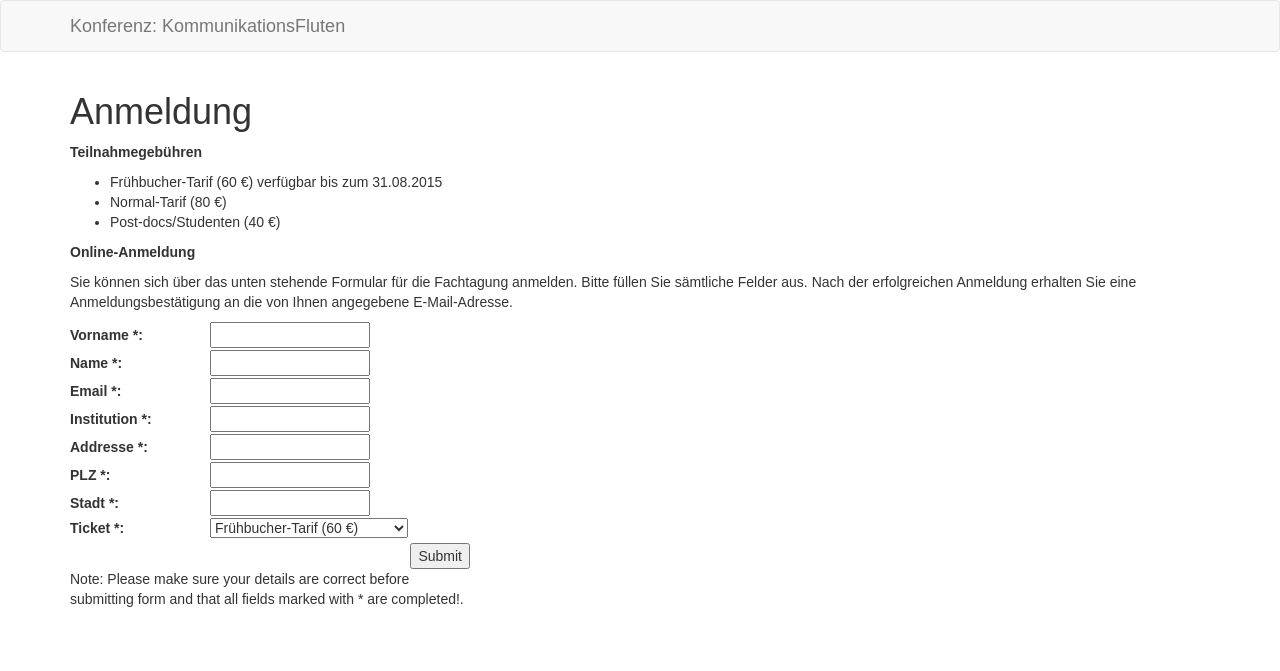
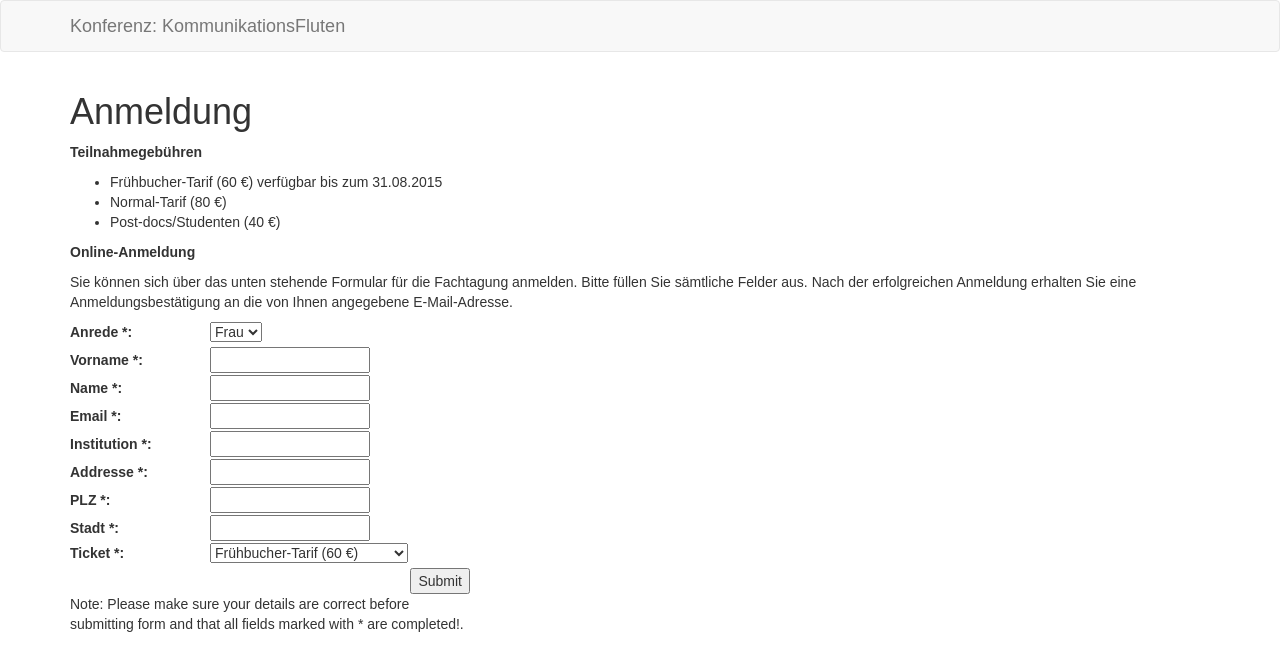
Before and after one commit to susedev/test, a Jekyll site: the page built from anmeldung.html, in a window 1280 px wide. Shown: the top 671 px of the page. Built offline with Jekyll 4.4.1, drawn with Linux system fonts in a browser that asks for light colours.

Commit message:
Edit from JekyllCMS

```diff
--- a/anmeldung.html
+++ b/anmeldung.html
@@ -25,6 +25,8 @@ title: Anmeldung
 </style>
 <div id="container">
 <form>
+<div class="styled-select"><label for="title">Anrede *: </label><select><option>Frau</option><option>Herr</option><option>Prof.</option><option>Dr.</option> </select></div>
+
 <div class="line"><label for="first_name">Vorname *: </label><input id="first_name" type="text" /></div>
 
 <div class="line"><label for="last_name">Name *: </label><input id="last_name" type="text" /></div>
```
